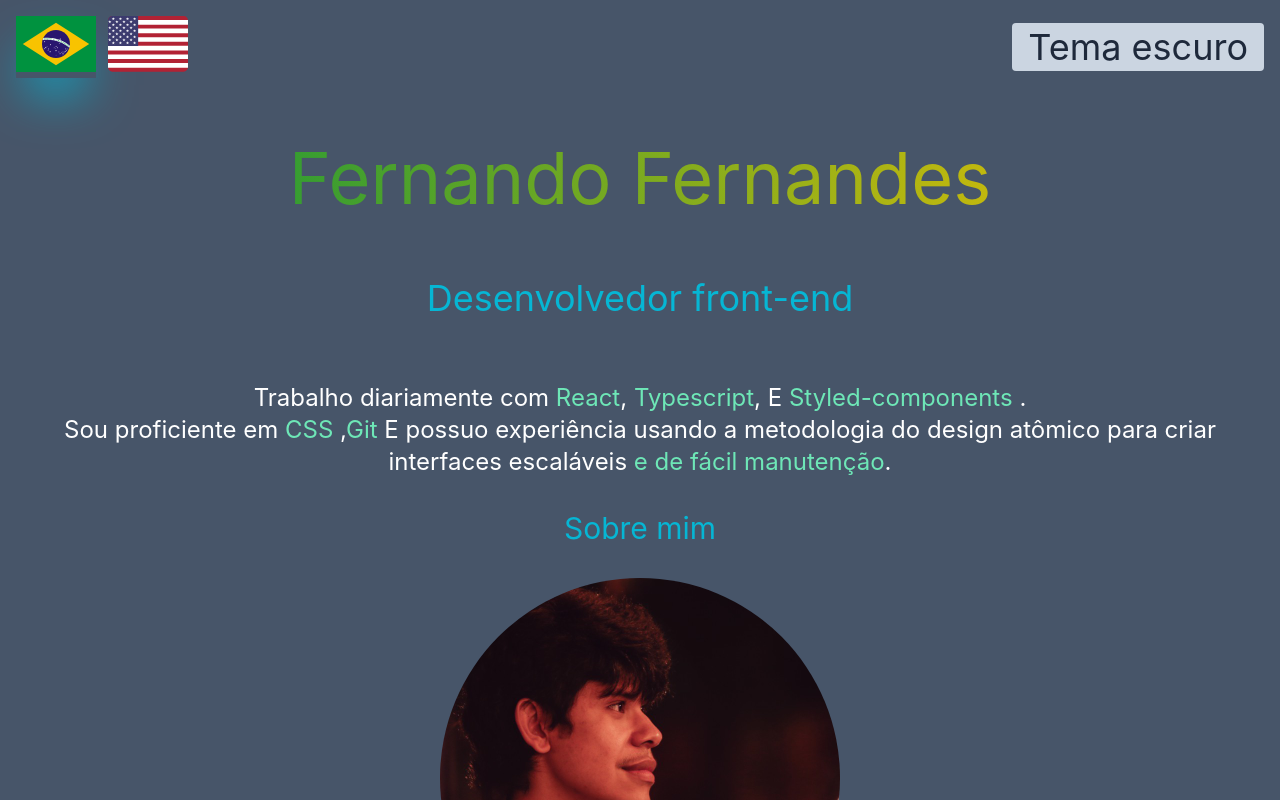
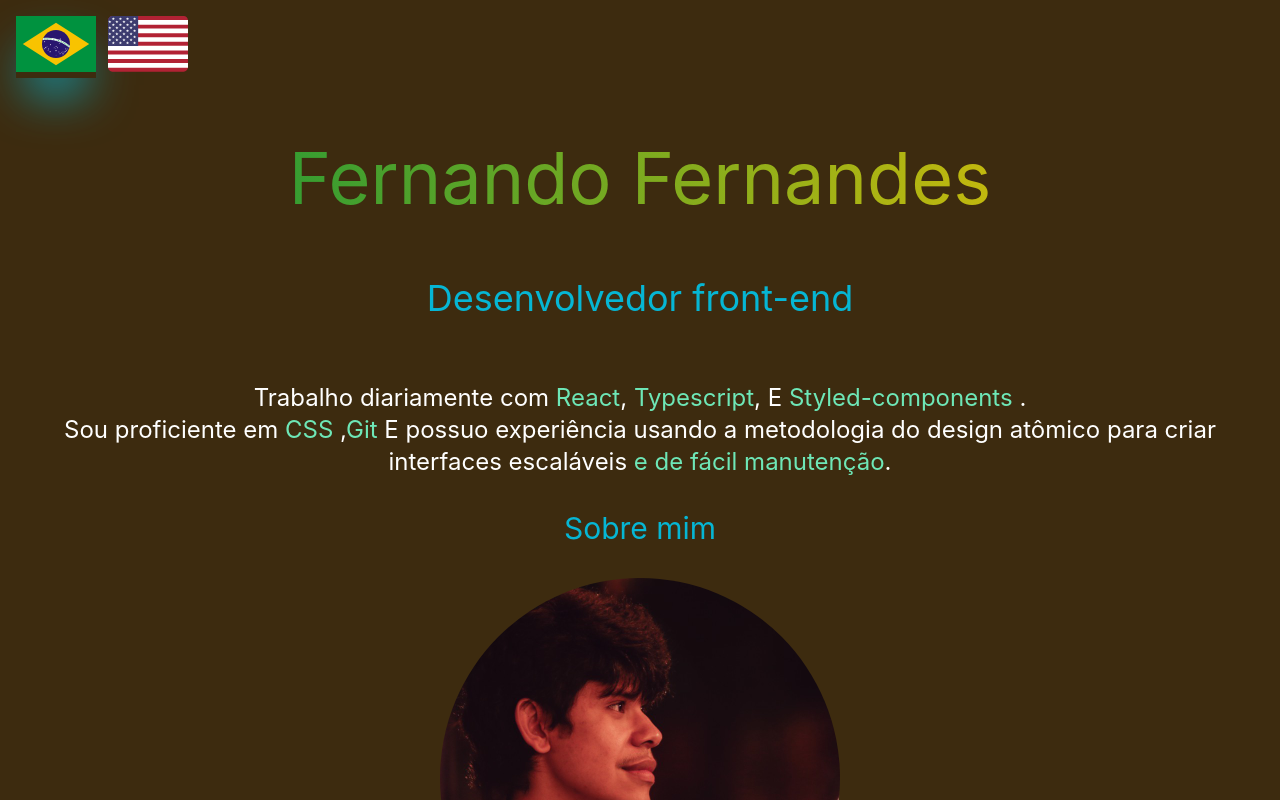
Before and after one commit to Fernando12mais/my-portfolio, a Next.js app: page / in a window 1280 px wide. Shown: the top 800 px of the page. Built offline with nearby package versions, Linux system fonts and the light colour scheme.

Commit message:
Updates background style

```diff
--- a/languages/index.tsx
+++ b/languages/index.tsx
@@ -1,8 +1,7 @@
 import Tag from "@/components/tag";
 
-const languages = (darkMode: boolean) => ({
+const languages = () => ({
   eng: {
-    darkmode: darkMode ? "Lightmode" : "Darkmode",
     role: "Frontend developer",
     description: (
       <>
@@ -58,7 +57,6 @@ const languages = (darkMode: boolean) => ({
     },
   },
   pt: {
-    darkmode: darkMode ? "Tema claro" : "Tema escuro",
     role: "Desenvolvedor front-end",
     description: (
       <>
--- a/pages/index.tsx
+++ b/pages/index.tsx
@@ -16,14 +16,14 @@ import fernandoPicture from "../public/foto-perfil.jpeg";
 export default function Home() {
   const [language, setLanguage] =
     useState<keyof ReturnType<typeof languages>>("pt");
-  const [darkMode, setDarkMode] = useState(true);
 
   const firstRenderRef = useRef(true);
 
   const elements = useRef<HTMLElement[]>([]);
+  const mainRef = useRef<HTMLElement>(null);
+  const hueRef = useRef(0);
 
   useEffect(() => {
-    setDarkMode(localStorage.getItem("theme") === "dark");
     const observer = new IntersectionObserver((entries) =>
       entries.forEach((entry) => {
         if (entry.isIntersecting) {
@@ -43,19 +43,24 @@ export default function Home() {
     };
   }, []);
 
-  const selectedLanguage = languages(darkMode)[language];
+  useEffect(() => {
+    function animate() {
+      if (!mainRef.current) return;
+      mainRef.current.style.background = `hsl(${hueRef.current},60%,15%)`;
+
+      hueRef.current += 0.1;
+
+      window.requestAnimationFrame(animate);
+    }
+    animate();
+  }, []);
+
+  const selectedLanguage = languages()[language];
 
   const handleSelectLanguage = (lang: typeof language) => setLanguage(lang);
-  const handleDarkMode = () => {
-    localStorage.setItem("theme", !darkMode ? "dark" : "light");
-    setDarkMode(!darkMode);
-  };
 
   return (
-    <div
-      className={`${darkMode ? "dark" : ""}
-       `}
-    >
+    <div>
       <Head>
         <title>Fernando`s porfolio</title>
         <meta
@@ -64,7 +69,8 @@ export default function Home() {
         />
         <link rel="icon" href="/favicon.ico" />
       </Head>
-      <main className="dark:bg-slate-700 bg-slate-600 min-h-screen py-4 px-4 duration-500">
+
+      <main ref={mainRef} className=" min-h-screen py-4 px-4 ">
         <header>
           <nav>
             <ul className="flex gap-3 items-center">
@@ -85,11 +91,6 @@ export default function Home() {
                 <button onClick={() => handleSelectLanguage("eng")}>
                   <FlagUsa className="w-8 lg:w-20" />
                 </button>
-              </li>
-              <li className="ml-auto" onClick={handleDarkMode}>
-                <PrimaryButton className="bg-slate-300 text-slate-800 dark:text-slate-200">
-                  {selectedLanguage.darkmode}
-                </PrimaryButton>
               </li>
             </ul>
           </nav>
--- a/public/icons/database-icon.tsx
+++ b/public/icons/database-icon.tsx
@@ -14,12 +14,12 @@ export default function DatabaseIcon(props: ComponentProps<"svg">) {
       fill="#000000"
       {...props}
     >
-      <g id="SVGRepo_bgCarrier" stroke-width="0" />
+      <g id="SVGRepo_bgCarrier" strokeWidth="0" />
 
       <g
         id="SVGRepo_tracerCarrier"
-        stroke-linecap="round"
-        stroke-linejoin="round"
+        strokeLinecap="round"
+        strokeLinejoin="round"
       />
 
       <g id="SVGRepo_iconCarrier">
--- a/public/icons/flag-brazil.tsx
+++ b/public/icons/flag-brazil.tsx
@@ -4,11 +4,11 @@ export default function FlagBrazil(props: ComponentProps<"svg">) {
   return (
     <svg
       xmlns="http://www.w3.org/2000/svg"
-      text-rendering="geometricPrecision"
-      fill-rule="evenodd"
+      textRendering="geometricPrecision"
+      fillRule="evenodd"
       xmlSpace="preserve"
-      image-rendering="optimizeQuality"
-      shape-rendering="geometricPrecision"
+      imageRendering="optimizeQuality"
+      shapeRendering="geometricPrecision"
       viewBox="0 0 100000 70000"
       {...props}
     >
--- a/styles/globals.css
+++ b/styles/globals.css
@@ -20,27 +20,27 @@ a {
 }
 
 p {
-  @apply px-6 text-white xl:text-2xl;
+  @apply px-6 text-white xl:text-2xl select-none;
 }
 
 h2 {
-  @apply text-center text-2xl text-cyan-500 xl:text-4xl;
+  @apply text-center text-2xl text-cyan-500 xl:text-4xl select-none;
 }
 
 h3 {
-  @apply text-xl text-cyan-500 text-center  xl:text-3xl my-16;
+  @apply text-xl text-cyan-500 text-center  xl:text-3xl my-16 select-none;
 }
 
 h4 {
-  @apply text-lg text-center capitalize text-slate-300;
+  @apply text-lg text-center capitalize text-slate-300 select-none;
+}
+
+img {
+  @apply select-none;
 }
 
 :not(nav) > ul > li {
-  @apply list-disc ml-4 text-white list-inside xl:text-2xl;
-}
-.scale-all > * {
-  transition-duration: 25s;
-  @apply text-[2rem] lg:text-[8rem];
+  @apply list-disc ml-4 text-white list-inside xl:text-2xl select-none;
 }
 
 .st0 {
```
